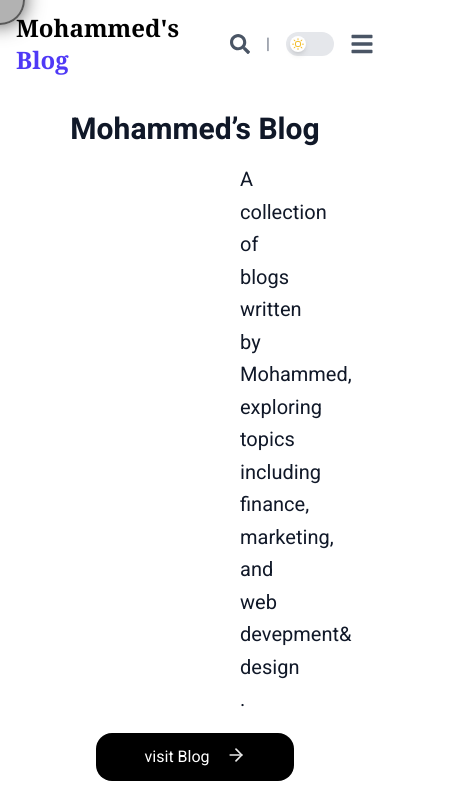
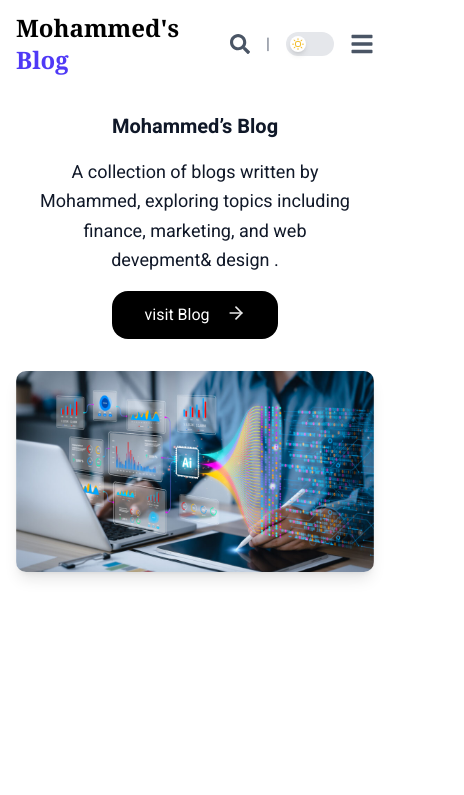
Before and after one commit to awash-dev/Mame-journey, a Next.js app: page / in a window 390 px wide. Shown: the top 795 px of the page, 464 px wide, since content can reach past the window. Built offline with nearby package versions, Linux system fonts and the light colour scheme.

Commit message:
3 days in build

```diff
--- a/app/Blog/page.tsx
+++ b/app/Blog/page.tsx
@@ -1,19 +1,18 @@
-import BlogPosts from "@/post/BlogPosts";
+"use client";
+import BlogsPage from "@/post/BlogPost";
 import React from "react";
-import Catagory from "@/post/Catagory";
+// import BlogPosts from "@/post/BlogPosts"; // Adjusted import path
+// import Catagory from "@/post/Catagory"; // No direct replacement, using sidebar within BlogsPage
 
 export default function Blogs() {
   return (
     <div className="">
-      {/* <div className="w-full h-[150px] shadow-b-md dark:bg-gray-900 dark:text-white bg-white flex items-center justify-center ">
-        <h1 className="text-4xl font-heebo">Blogs Post</h1>
-      </div> */}
+      <div className="w-full h-[150px] bg-[url('/blog.jpg')] shadow-b-md dark:bg-gray-900 dark:text-white bg-white flex items-center justify-center bg-cover bg-center">
+        <h1 className="text-4xl font-heebo  font-extrabold  ">Blogs Post</h1>
+      </div>
       <div className="bg-gray-50 dark:bg-black dark:text-white">
-        {/* left side blogs  */}
-        <BlogPosts />
-
-        {/* riht side Category  */}
-        <Catagory/>
+        {/* BlogsPage component, which now includes the sidebar */}
+        <BlogsPage />
       </div>
     </div>
   );
--- a/app/page.tsx
+++ b/app/page.tsx
@@ -80,7 +80,7 @@ export default function Hpme() {
               variants={textVariants}
               initial="hidden"
               animate="visible"
-              className="text-3xl font-bold text-center "
+              className="md:text-3xl text-[20px] sm:text-4xl font-bold text-center " // Increased font size on larger screens
             >
               Mohammed’s Blog
             </motion.h1>
@@ -88,7 +88,7 @@ export default function Hpme() {
               variants={textVariants}
               initial="hidden"
               animate="visible"
-              className="mt-4 text-xl leading-relaxed px-56"
+              className="mt-4 text-lg sm:text-xl leading-relaxed px-4 sm:px-8 md:px-16 lg:px-32" // Adjusted padding for responsiveness
             >
               A collection of blogs written by Mohammed, exploring topics
               including finance, marketing, and web devepment& design .
@@ -97,12 +97,11 @@ export default function Hpme() {
               variants={buttonVariants}
               initial="hidden"
               animate="visible"
-              whileTap={"scale:0.5"}
-              className="flex justify-center " // Removed whileTap
+              className="flex justify-center "
             >
               <Link
                 href="/Blog"
-                className="bg-black py-3 px-12 text-white flex gap-4 rounded-2xl dark:bg-white dark:text-black mt-4"
+                className="bg-black py-3 px-8 sm:px-12 text-white flex gap-4 rounded-2xl dark:bg-white dark:text-black mt-4" // Adjusted padding
               >
                 visit Blog
                 <motion.div
@@ -118,12 +117,12 @@ export default function Hpme() {
               variants={imageVariants}
               initial="hidden"
               animate="visible"
-              className="mt-4  flex justify-center"
+              className="mt-8 flex justify-center" // Increased margin-top
             >
               <img
                 src="/home.jpg"
                 alt="Mohammed"
-                className="rounded-lg shadow-lg max-w-md w-full h-[300px]"
+                className="rounded-lg shadow-lg max-w-full sm:max-w-md w-full h-auto sm:h-[300px]" //Made image responsive
               />
             </motion.div>
           </div>
--- a/components/AnimatedCursor.tsx
+++ b/components/AnimatedCursor.tsx
@@ -1,4 +1,4 @@
-'use client';
+"use client";
 import { motion } from "framer-motion";
 import React, { useEffect, useState } from "react";
 import { useTheme } from "next-themes";
@@ -18,13 +18,19 @@ const AnimatedCursor: React.FC = () => {
     };
   }, []);
 
-  const cursorColor = isDarkMode ? "rgba(255, 255, 255, 0.3)" : "rgba(0, 0, 0, 0.3)"; // White for dark, black for light
-  const cursorBorderColor = isDarkMode ? "rgba(255, 255, 255, 0.5)" : "rgba(0, 0, 0, 0.5)";
-  const cursorShadowColor = isDarkMode ? "rgba(255, 255, 255, 0.7)" : "rgba(0, 0, 0, 0.7)";
-
+  const cursorColor = isDarkMode
+    ? "rgba(255, 255, 255, 0.3)"
+    : "rgba(0, 0, 0, 0.3)"; // White for dark, black for light
+  const cursorBorderColor = isDarkMode
+    ? "rgba(255, 255, 255, 0.5)"
+    : "rgba(0, 0, 0, 0.5)";
+  const cursorShadowColor = isDarkMode
+    ? "rgba(255, 255, 255, 0.7)"
+    : "rgba(0, 0, 0, 0.7)";
 
   return (
     <motion.div
+      className="hidden md:block"
       style={{
         position: "fixed",
         top: 0,
--- a/post/Catagory.tsx
+++ b/post/BlogPost.tsx
@@ -267,7 +267,7 @@ const BlogsPage = () => {
           </h1>
           <div
             className={cn(
-              "grid grid-cols-1 sm:grid-cols-2 lg:grid-cols-2 gap-8",
+              "grid grid-cols-1 sm:grid-cols-3 lg:grid-cols-3 gap-8",
               "w-full"
             )}
           >
--- a/post/BlogPosts.tsx
+++ /dev/null
@@ -1,11 +0,0 @@
-import React from 'react'
-
-const BlogPosts = () => {
-  return (
-    <div>
-
-    </div>
-  )
-}
-
-export default BlogPosts
```
Also changed, not shown: public/blog.jpg (added).
